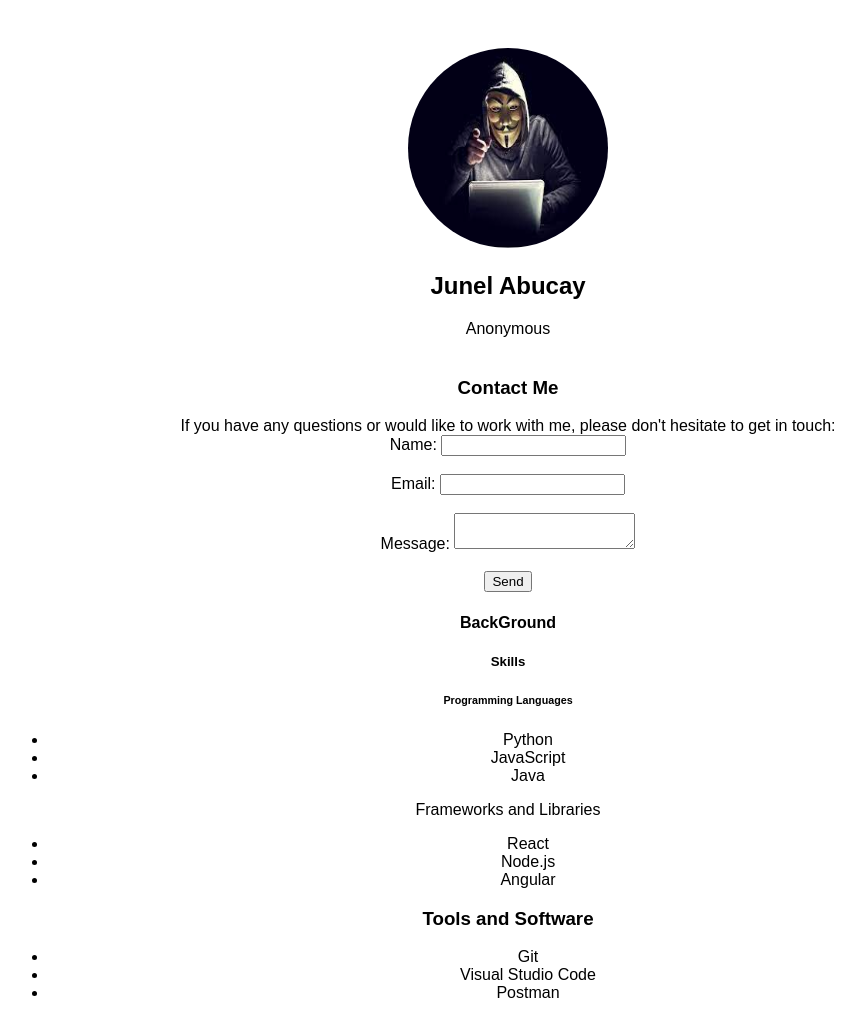
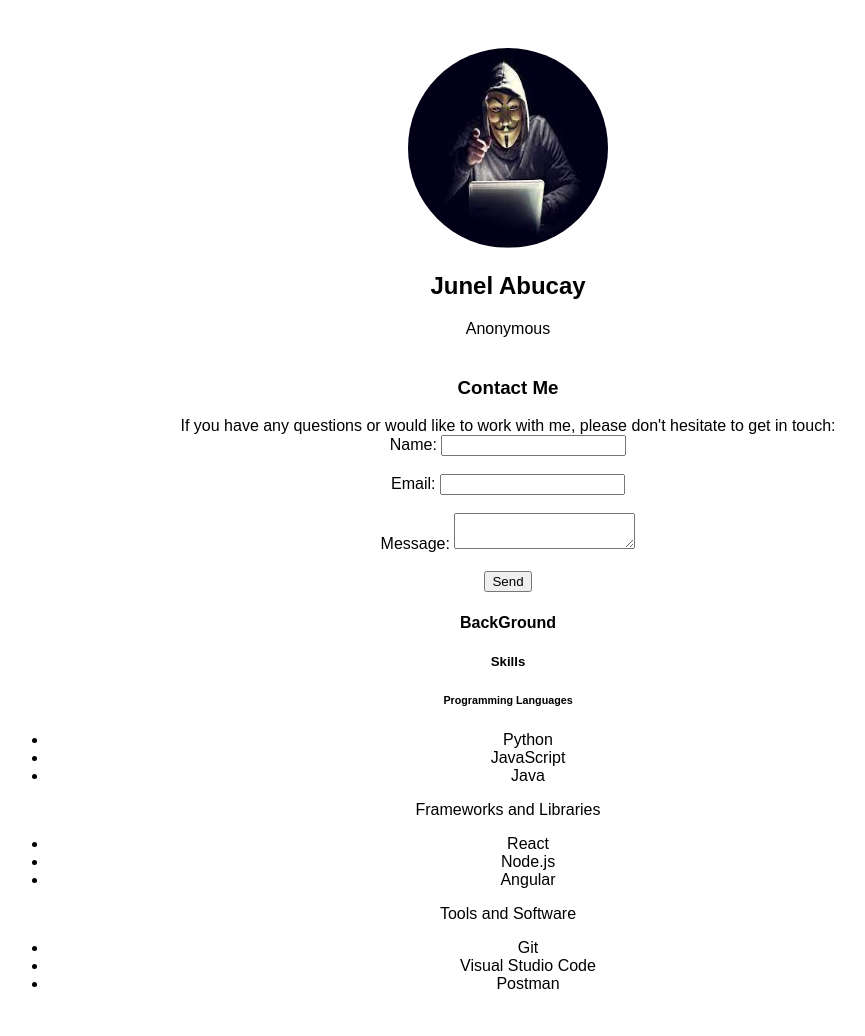
Before and after one commit to Abucay27/profile, a plain HTML site: page index.html in a window 1280 px wide. Shown: the whole page, without its empty margins (132-997 px from the left). Drawn offline with Linux system fonts and the light colour scheme.

Commit message:
Update index.html

```diff
--- a/index.html
+++ b/index.html
@@ -105,7 +105,7 @@
         <li>Node.js</li>
         <li>Angular</li>
     </ul>
-    <h3>Tools and Software</h3>
+    <h8>Tools and Software</h8>
     <ul>
         <li>Git</li>
         <li>Visual Studio Code</li>
```
